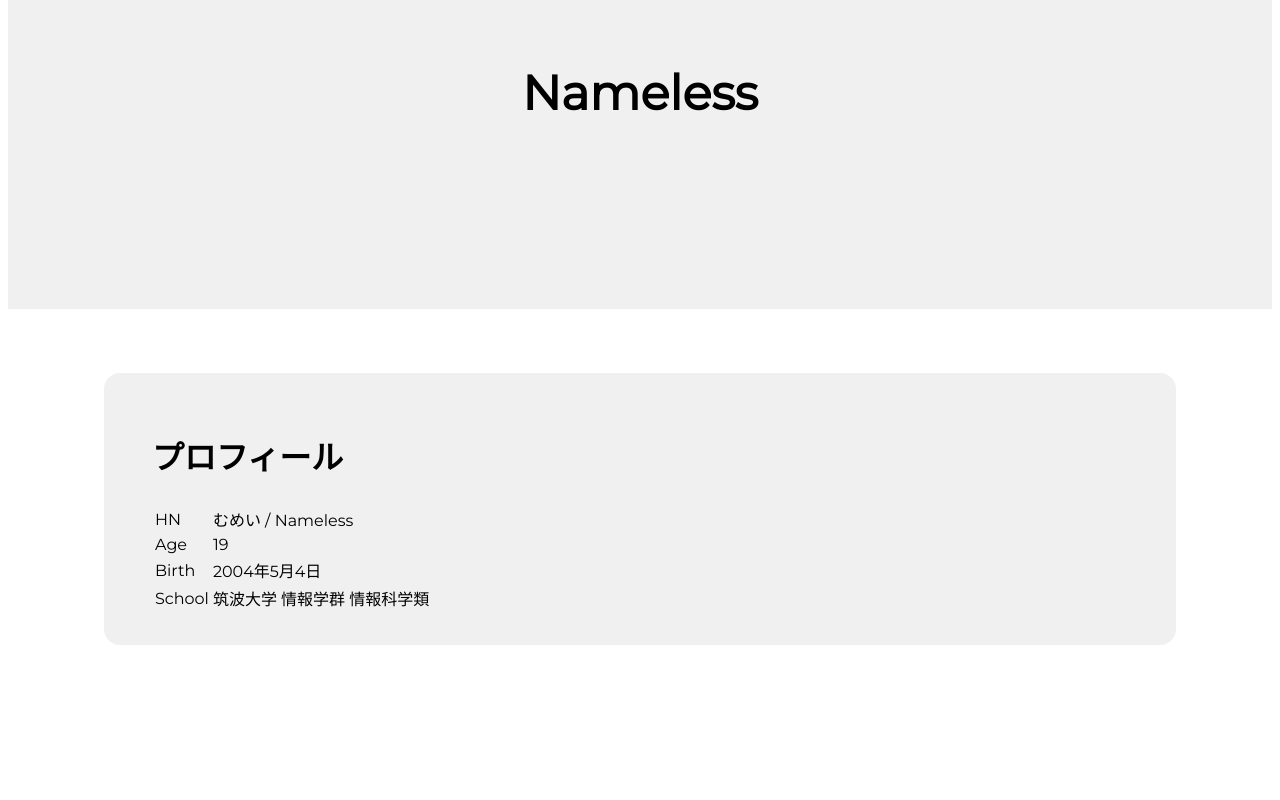
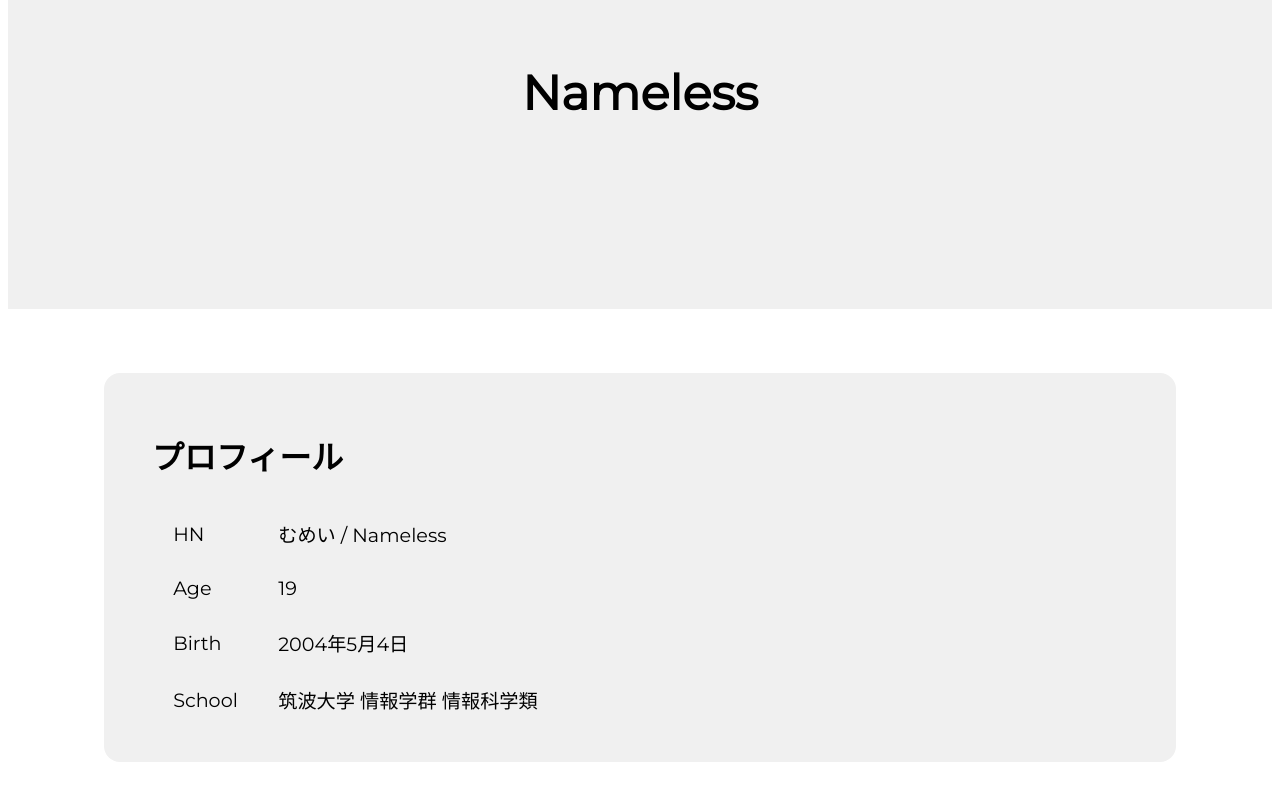
Before and after one commit to Nameless-itf23/profile, a React (Vite) app: page / in a window 1280 px wide. Shown: the part 499-1299 px from the top of the page. Before the commit the page ends 1208 px from the top, so only its background shows below. Built offline with nearby package versions, Linux system fonts and the light colour scheme; a web font is replaced by a local one.

Commit message:
add Profile.css

```diff
--- /dev/null
+++ b/src/components/Profile.css
@@ -0,0 +1,4 @@
+td {
+    font-size: 1.2em;
+    padding: 0.7em 1em 0.7em 1em;
+}
--- a/src/components/Profile.tsx
+++ b/src/components/Profile.tsx
@@ -1,4 +1,5 @@
 import { useTranslation } from "react-i18next";
+import './Profile.css'
 
 function Profile() {
     const { t } = useTranslation();
```
